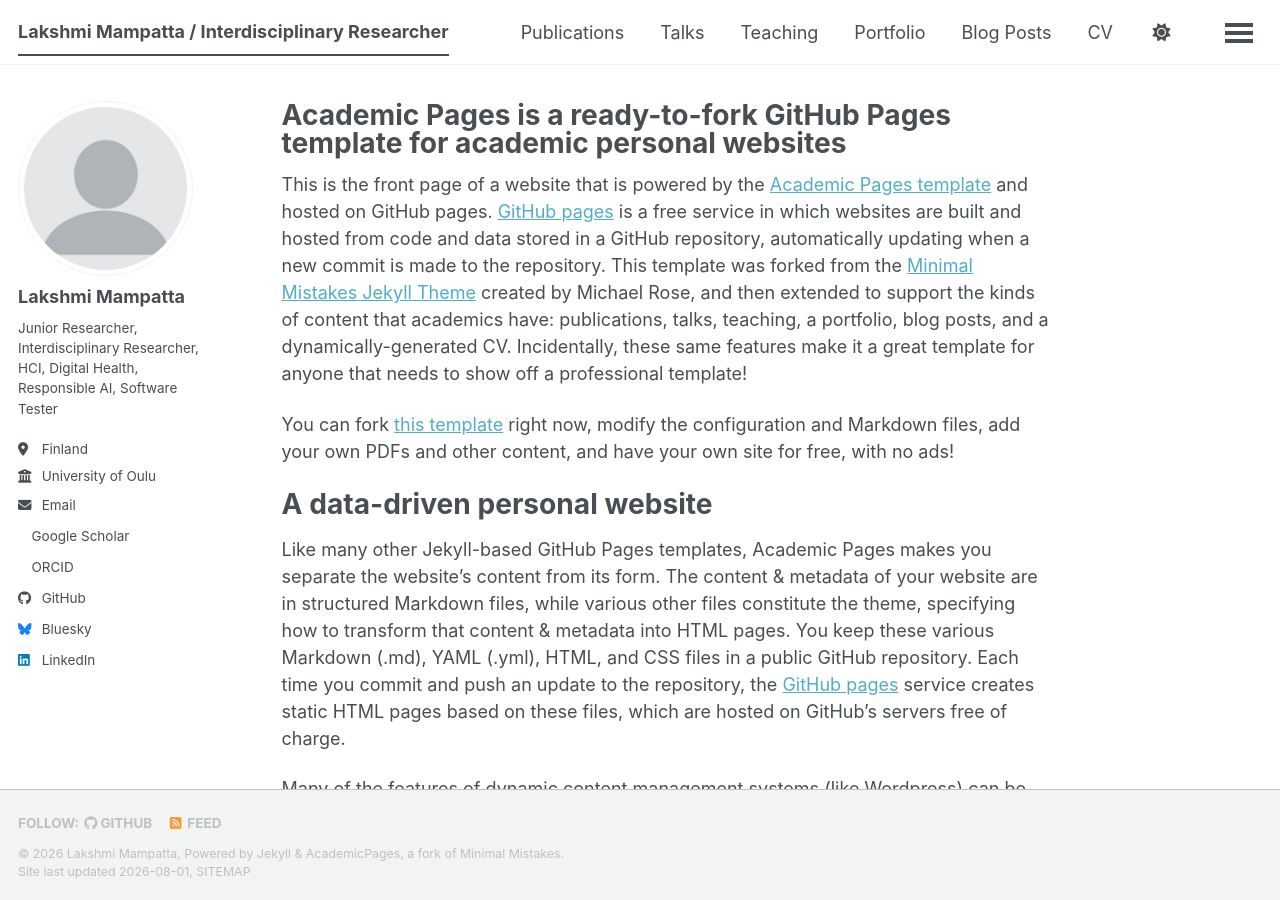
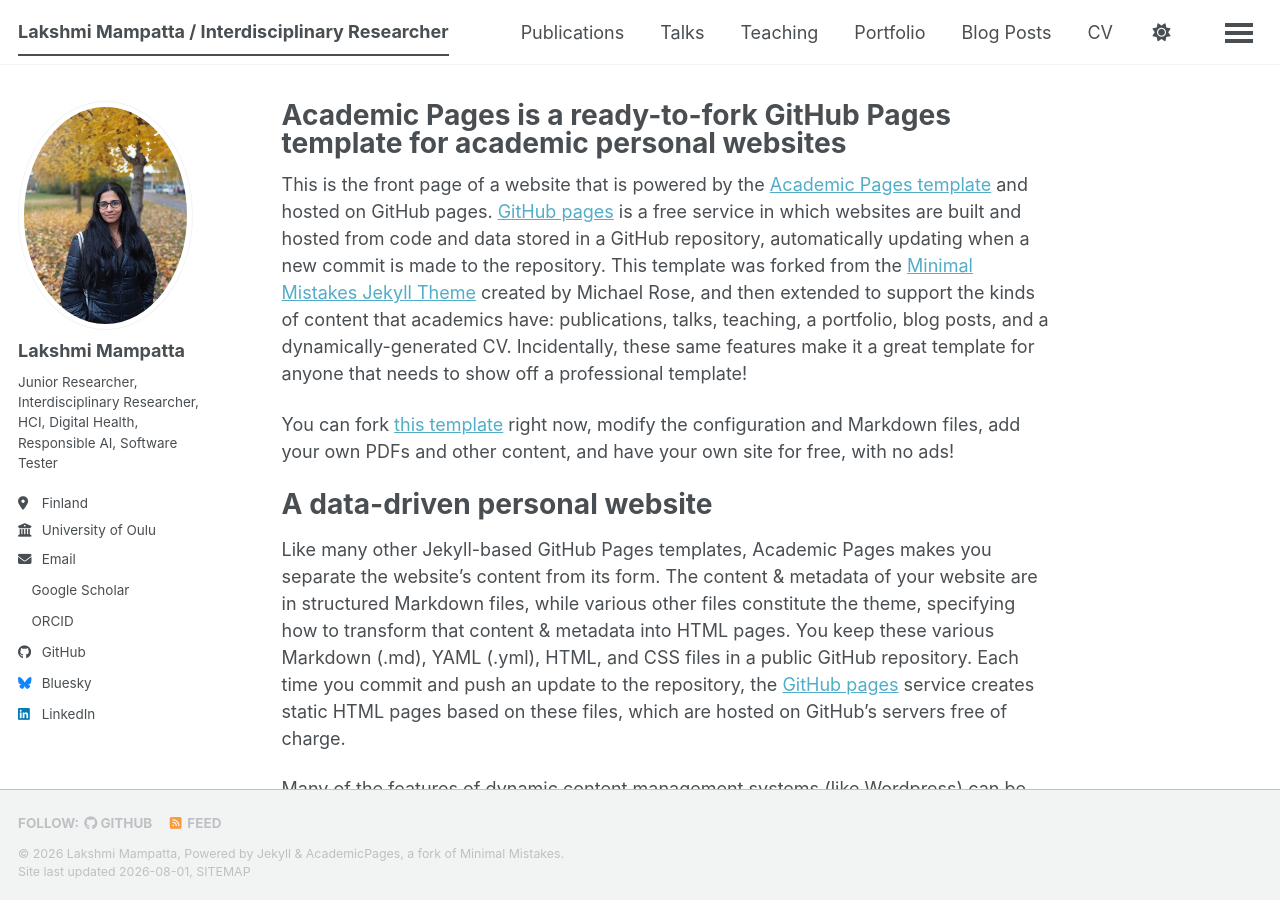
Before and after one commit to Josiecontrolling326/josiecontrolling326.github.io, a Jekyll site: the page built from _pages/about.md, in a window 1280 px wide and 900 px high. Built offline with Jekyll 4.4.1, drawn with Linux system fonts in a browser that asks for light colours; a style sheet for code colours, icons or effects is not loaded.

Commit message:
Update author avatar image in config

```diff
--- a/_config.yml
+++ b/_config.yml
@@ -23,7 +23,7 @@
 #               Additional customization can be done by editing /_includes/author-profile.html
 author:
   # Biographic information
-  avatar           : "profile.png"
+  avatar           : "Lakshmi.jpeg"
   name             : "Lakshmi Mampatta"
   pronouns         : # example: "she/her"
   bio              : "Junior Researcher, Interdisciplinary Researcher, HCI, Digital Health, Responsible AI, Software Tester"
```
